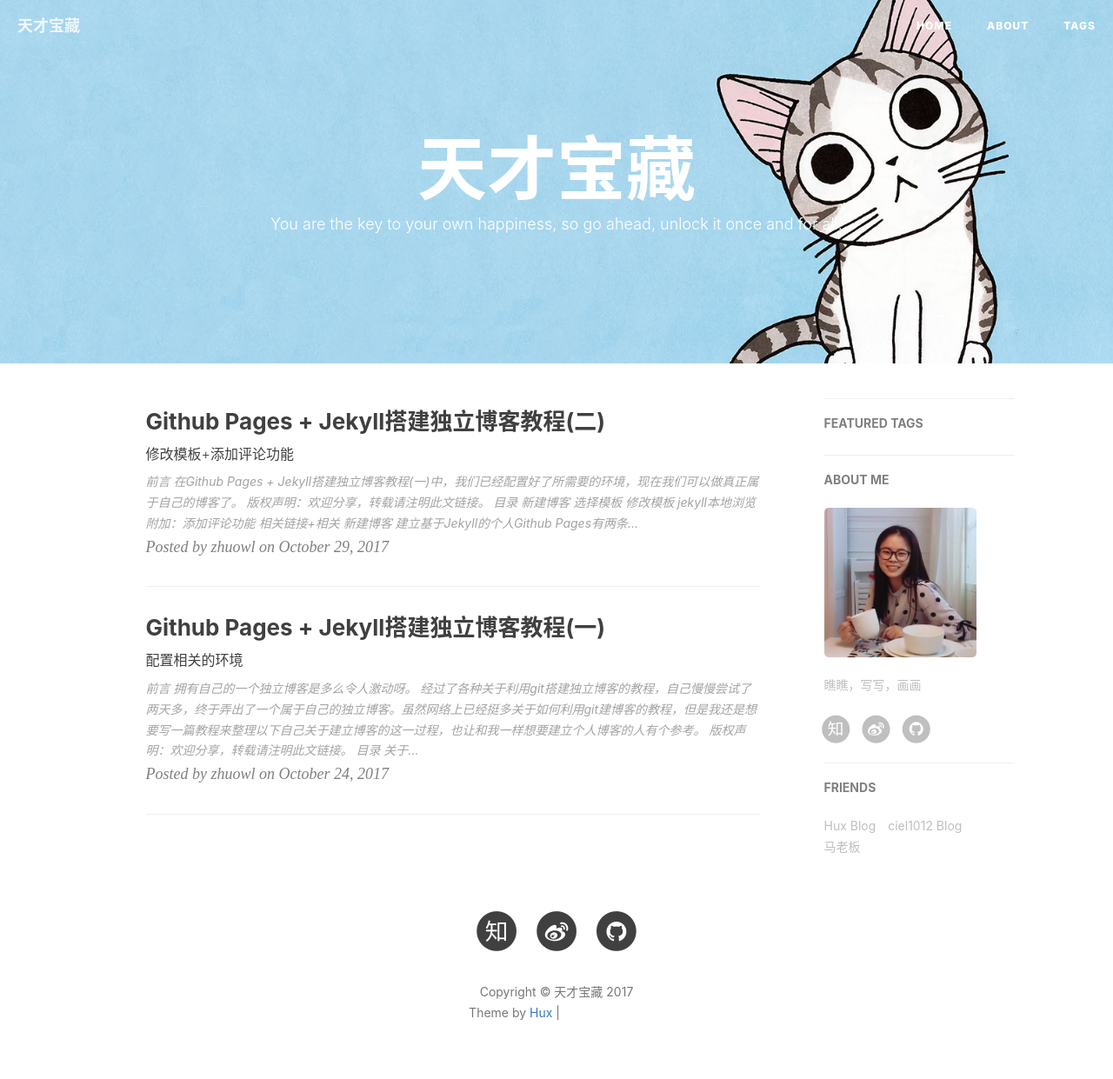
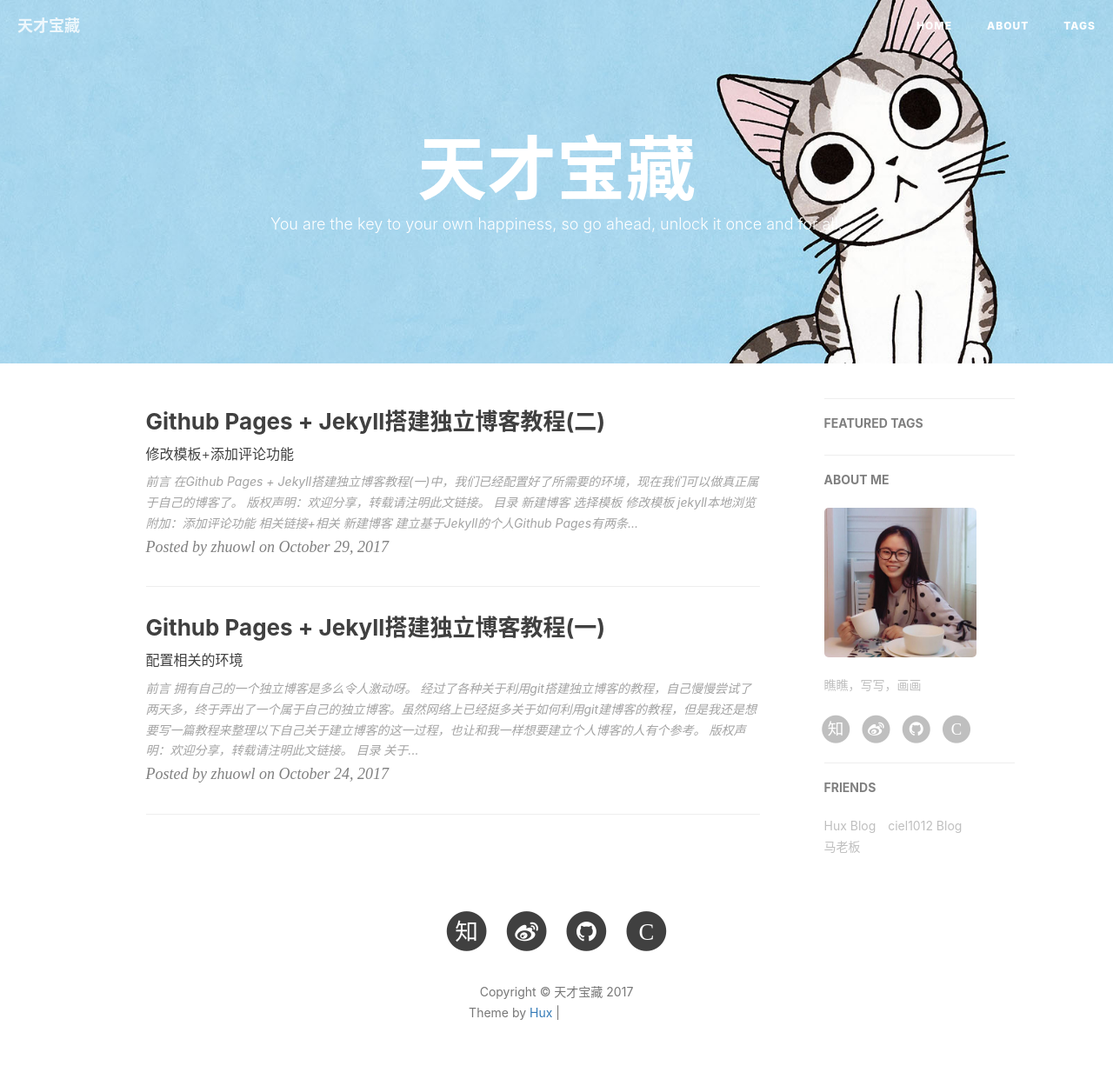
Before and after one commit to zhuowl/zhuowl.github.io, a Jekyll site: the page built from index.html, in a window 1280 px wide. Shown: the whole page at 87% size. Built offline with Jekyll 4.4.1, drawn with Linux system fonts in a browser that asks for light colours; nearby versions of some CDN libraries; the list of posts is cut into pages by our own code; comment, search, counter and statistics services are not loaded; grey boxes are pictures that could not be loaded.

Commit message:
修改了内容

```diff
--- a/_config.yml
+++ b/_config.yml
@@ -17,6 +17,7 @@
 github_username:    zhuowl
 #twitter_username:  huxpro
 #facebook_username:  huxpro
+csdn_username:  qq_29667889
 
 
 
--- a/_includes/footer.html
+++ b/_includes/footer.html
@@ -68,6 +68,20 @@
                         </a>
                     </li>
                     {% endif %}
+
+
+                      {% if site.csdn_username %}
+                            <li>
+                                <a target="_blank" href="http://my.csdn.net/{{ site.csdn_username }}">
+                                    <span class="fa-stack fa-lg">
+                                        <i class="fa fa-circle fa-stack-2x"></i>
+                                        <i class="fa  fa-stack-1x fa-inverse fa ">C</i>
+                                    </span>
+                                </a>
+                            </li>
+                            {% endif %}
+
+
                 </ul>
                 <p class="copyright text-muted">
                     Copyright &copy; {{ site.title }} {{ site.time | date: '%Y' }}
--- a/_layouts/page.html
+++ b/_layouts/page.html
@@ -150,16 +150,7 @@ layout: default
                                 </a>
                             </li>
                             {% endif %}
-                            {% if site.facebook_username %}
-                            <li>
-                                <a target="_blank" href="https://www.facebook.com/{{ site.facebook_username }}">
-                                    <span class="fa-stack fa-lg">
-                                        <i class="fa fa-circle fa-stack-2x"></i>
-                                        <i class="fa fa-facebook fa-stack-1x fa-inverse"></i>
-                                    </span>
-                                </a>
-                            </li>
-                            {% endif %}
+
                             {% if site.github_username %}
                             <li>
                                 <a target="_blank" href="https://github.com/{{ site.github_username }}">
@@ -170,6 +161,18 @@ layout: default
                                 </a>
                             </li>
                             {% endif %}
+
+                             {% if site.csdn_username %}
+                            <li>
+                                <a target="_blank" href="http://my.csdn.net/{{ site.csdn_username }}">
+                                    <span class="fa-stack fa-lg">
+                                        <i class="fa fa-circle fa-stack-2x"></i>
+                                        <i class="fa  fa-stack-1x fa-inverse fa ">C</i>
+                                    </span>
+                                </a>
+                            </li>
+                            {% endif %}
+
                         </ul>
                     </div>
                 </section>
--- a/_layouts/post.html
+++ b/_layouts/post.html
@@ -56,12 +56,12 @@ layout: default
                 <ul class="pager">
                     {% if page.previous.url %}
                     <li class="previous">
-                        <a href="{{ page.previous.url | prepend: site.baseurl | replace: '//', '/' }}" data-toggle="tooltip" data-placement="top" title="{{page.previous.title}}">&larr; Previous Post</a>
+                        <a href="{{ page.previous.url | prepend: site.baseurl | replace: '//', '/' }}" data-toggle="tooltip" data-placement="top" title="{{page.previous.title}}">&larr; "{{page.previous.title}}"</a>
                     </li>
                     {% endif %}
                     {% if page.next.url %}
                     <li class="next">
-                        <a href="{{ page.next.url | prepend: site.baseurl | replace: '//', '/' }}" data-toggle="tooltip" data-placement="top" title="{{page.next.title}}">Next Post &rarr;</a>
+                        <a href="{{ page.next.url | prepend: site.baseurl | replace: '//', '/' }}" data-toggle="tooltip" data-placement="top" title="{{page.next.title}}">"{{page.next.title}}"&rarr;</a>
                     </li>
                     {% endif %}
                 </ul>
```
Also changed, not shown: _posts/2017-10-24-build-a-blog-1.md (+1 -0 lines).
